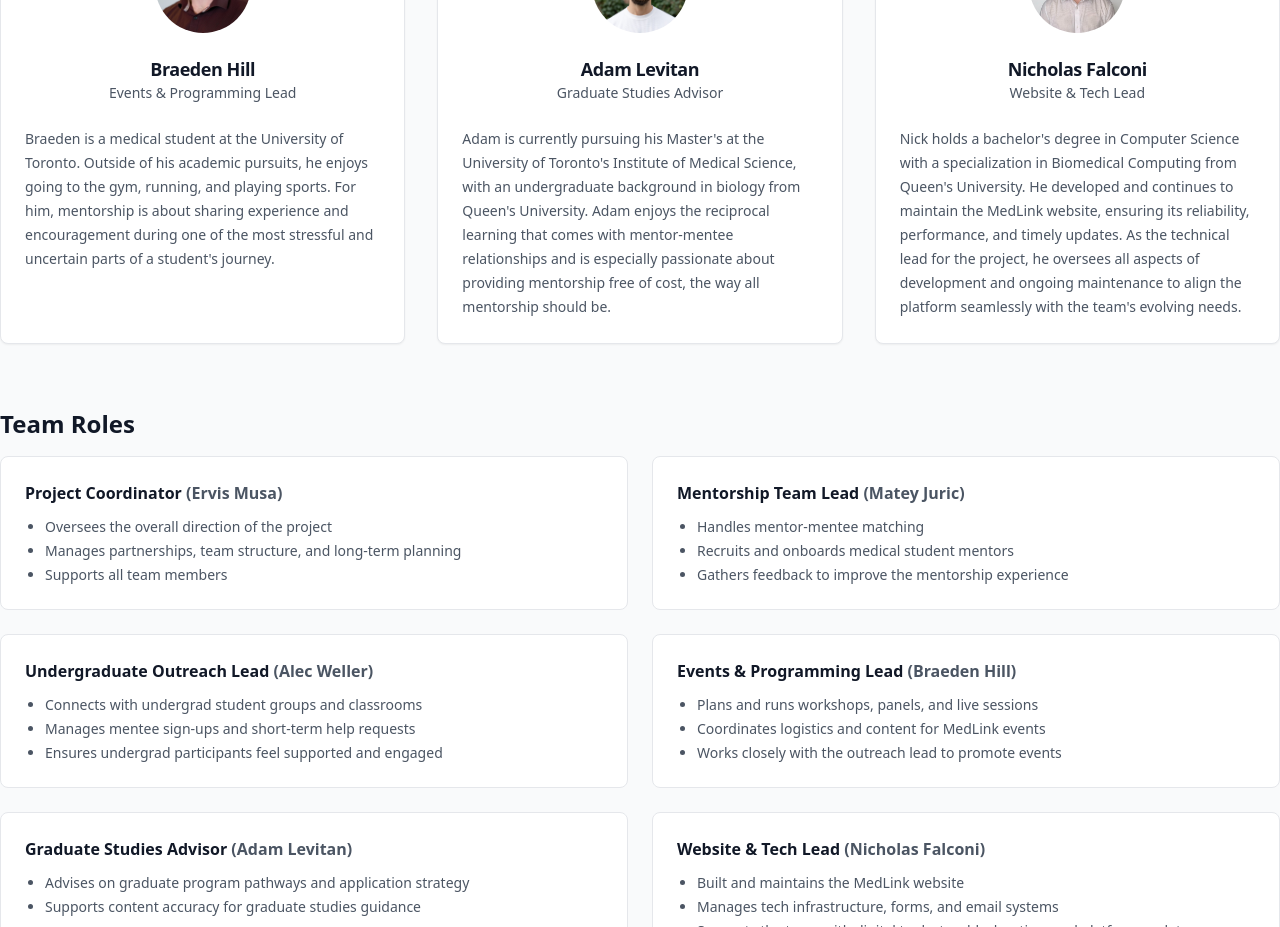
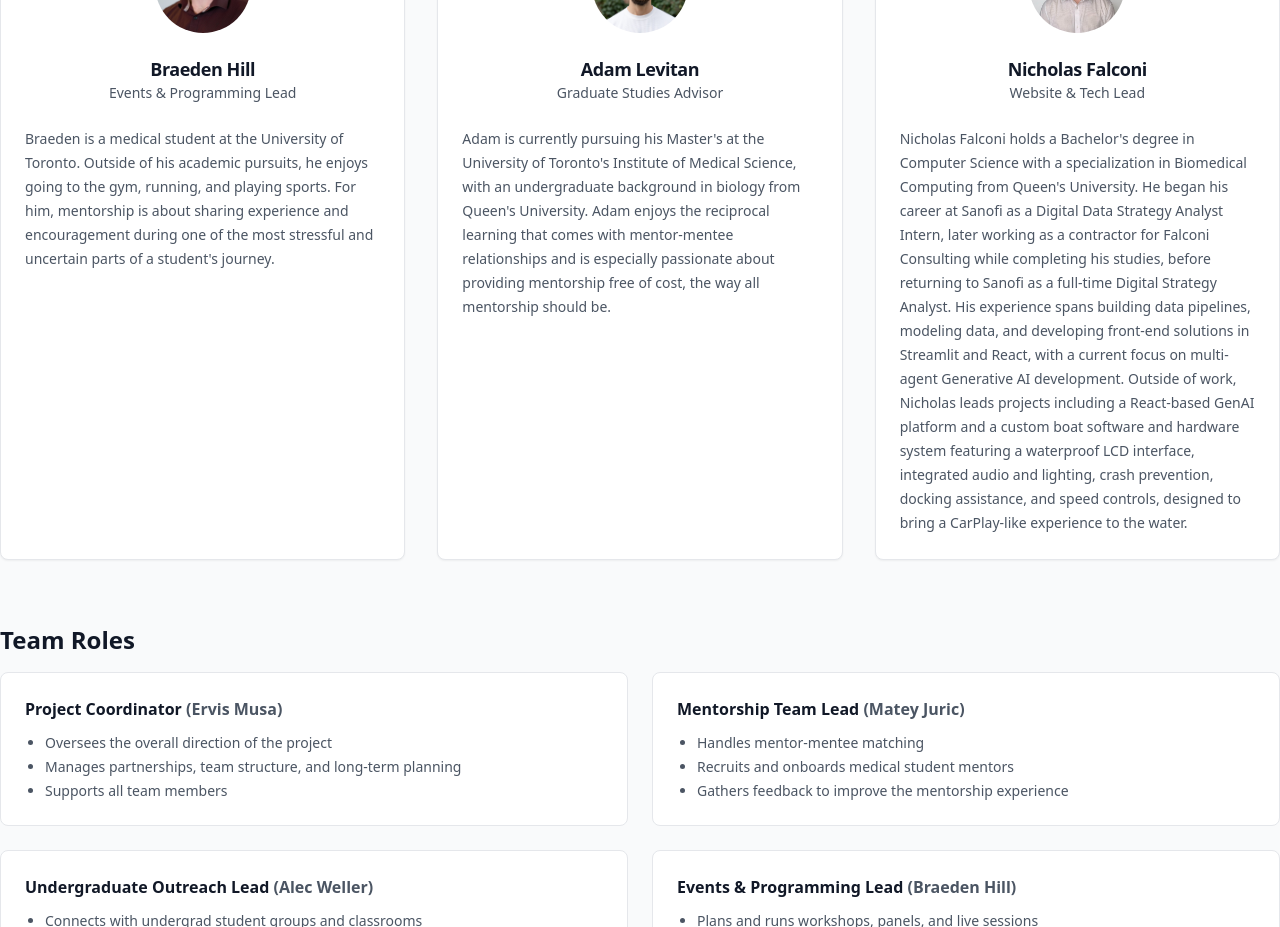
Before and after one commit to nicholasfalconi/medlink, a React (Vite) app: page /about in a window 1280 px wide. Shown: the part 1980-2907 px from the top of the page. Built offline with nearby package versions, Linux system fonts and the light colour scheme.

Commit message:
content(team): update Nicholas Falconi bio

```diff
--- a/src/components/sections/Team.tsx
+++ b/src/components/sections/Team.tsx
@@ -76,7 +76,7 @@ const teamMembers: TeamMember[] = [
   {
     name: "Nicholas Falconi",
     role: "Website & Tech Lead",
-    bio: "Nick holds a bachelor's degree in Computer Science with a specialization in Biomedical Computing from Queen's University. He developed and continues to maintain the MedLink website, ensuring its reliability, performance, and timely updates. As the technical lead for the project, he oversees all aspects of development and ongoing maintenance to align the platform seamlessly with the team's evolving needs.",
+    bio: "Nicholas Falconi holds a Bachelor's degree in Computer Science with a specialization in Biomedical Computing from Queen's University. He began his career at Sanofi as a Digital Data Strategy Analyst Intern, later working as a contractor for Falconi Consulting while completing his studies, before returning to Sanofi as a full-time Digital Strategy Analyst. His experience spans building data pipelines, modeling data, and developing front-end solutions in Streamlit and React, with a current focus on multi-agent Generative AI development. Outside of work, Nicholas leads projects including a React-based GenAI platform and a custom boat software and hardware system featuring a waterproof LCD interface, integrated audio and lighting, crash prevention, docking assistance, and speed controls, designed to bring a CarPlay-like experience to the water.",
     image: "/team/NICK.jpeg",
     initials: "NF",
     responsibilities: [
```
